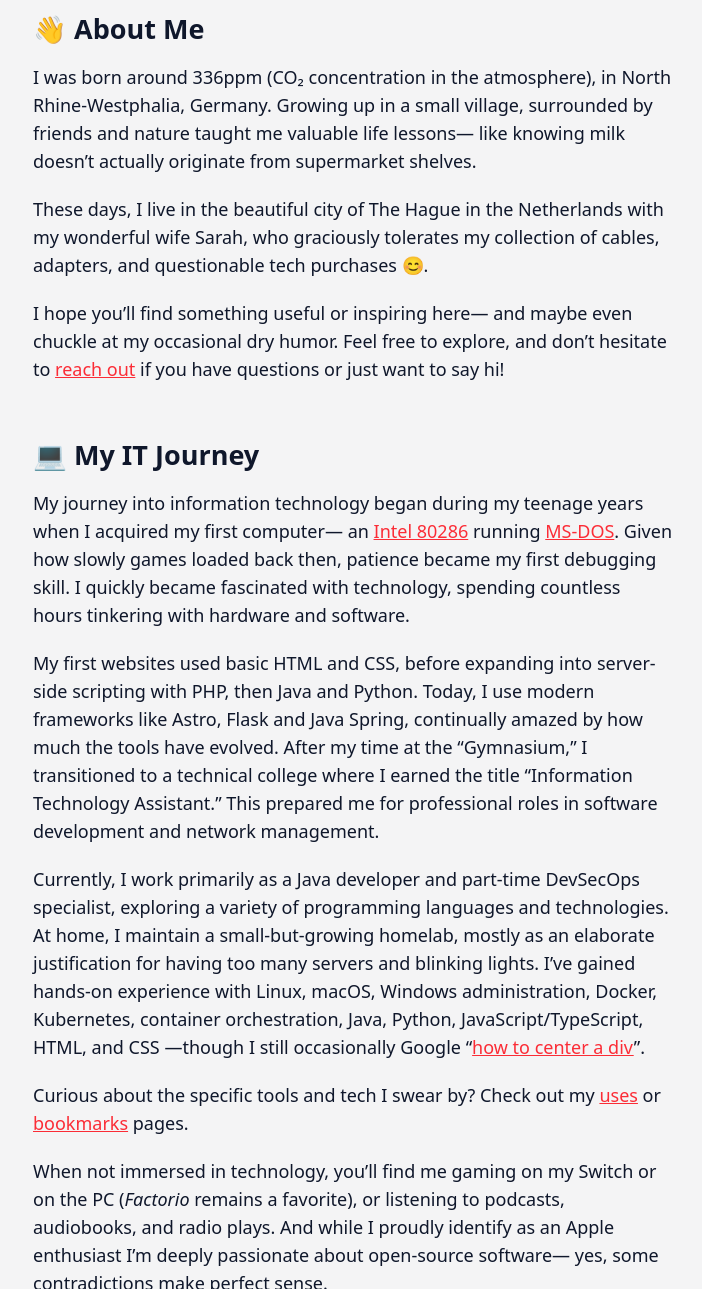
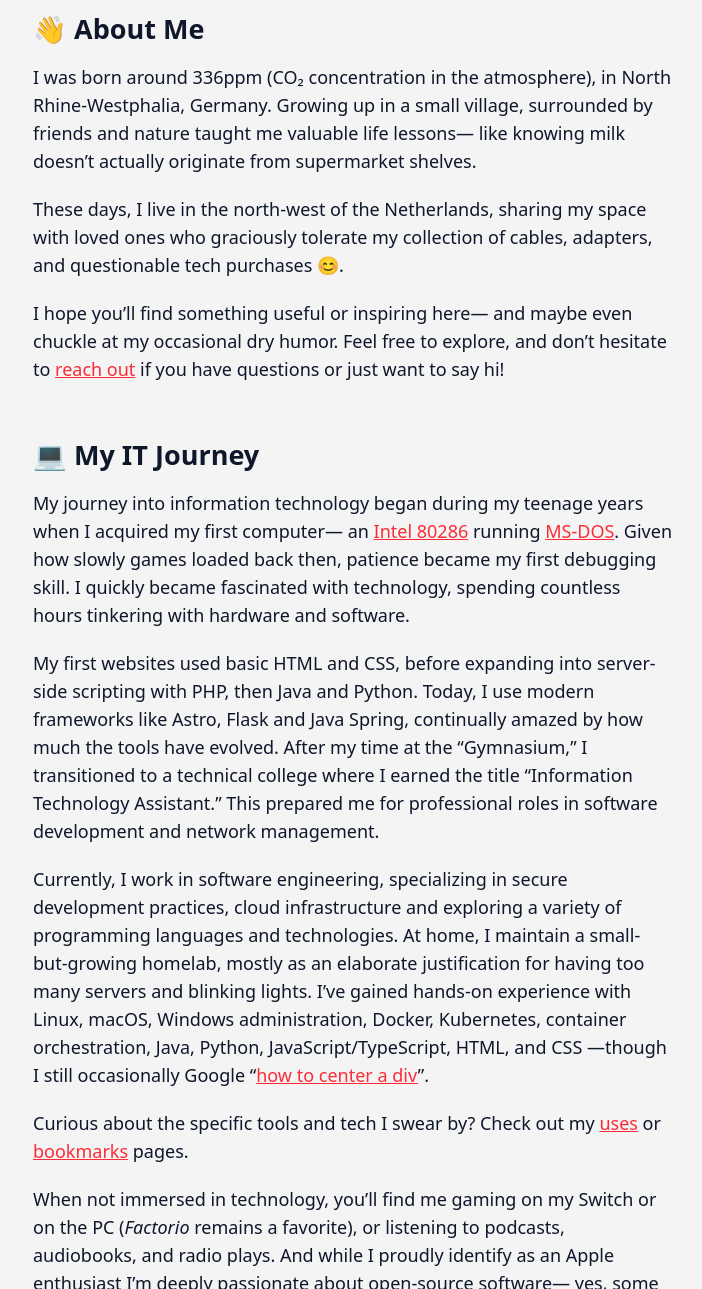
Before and after one commit to cblte/cbrueggenolte-de, an Astro site: page /about in a window 1280 px wide. Shown: the part 581-1870 px from the top of the page, without its empty margins (287-989 px from the left). Built offline with nearby package versions, Linux system fonts and the light colour scheme; Astro itself is replaced by a stand-in of ours.

Commit message:
Refactor about.md for improved clarity and engagement in personal reflections

```diff
--- a/src/pages/about.md
+++ b/src/pages/about.md
@@ -54,11 +54,10 @@ surrounded by friends and nature taught me valuable life lessons—
 like knowing milk doesn't actually originate from supermarket shelves.
 
 These days,
-I live in the beautiful city of The Hague in the Netherlands
-with my wonderful wife Sarah,
-who graciously tolerates my collection of cables,
-adapters,
-and questionable tech purchases 😊.
+I live in the north-west of the Netherlands,
+sharing my space with loved ones
+who graciously tolerate my collection of cables,
+adapters, and questionable tech purchases 😊.
 
 I hope you'll find something useful or inspiring here—
 and maybe even chuckle at my occasional dry humor.
@@ -89,9 +88,10 @@ This prepared me for professional roles
 in software development and network management.
 
 Currently,
-I work primarily as a Java developer
-and part-time DevSecOps specialist,
-exploring a variety of programming languages and technologies.
+I work in software engineering,
+specializing in secure development practices,
+cloud infrastructure
+and exploring a variety of programming languages and technologies.
 At home, I maintain a small-but-growing homelab,
 mostly as an elaborate justification for having too many servers and blinking lights.
 I've gained hands-on experience with
```
